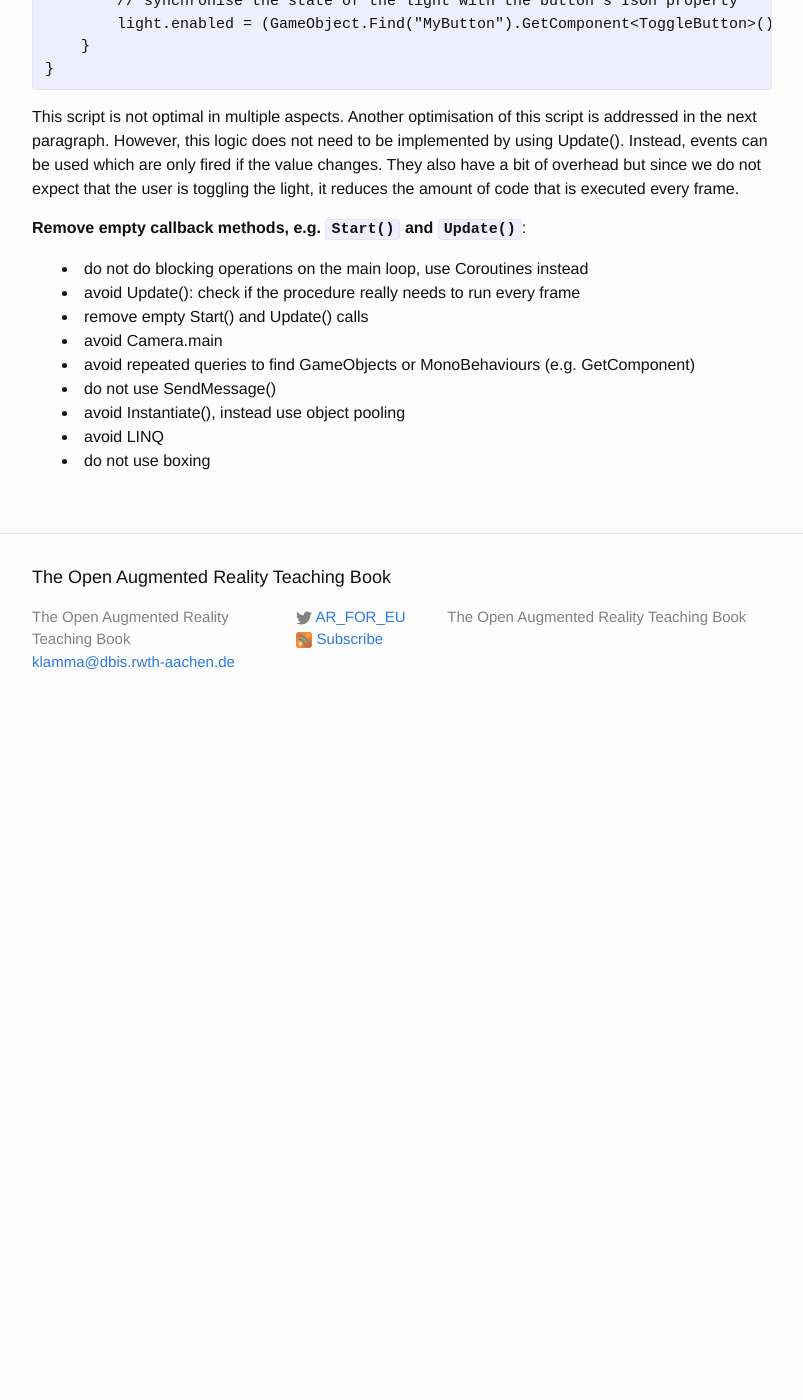
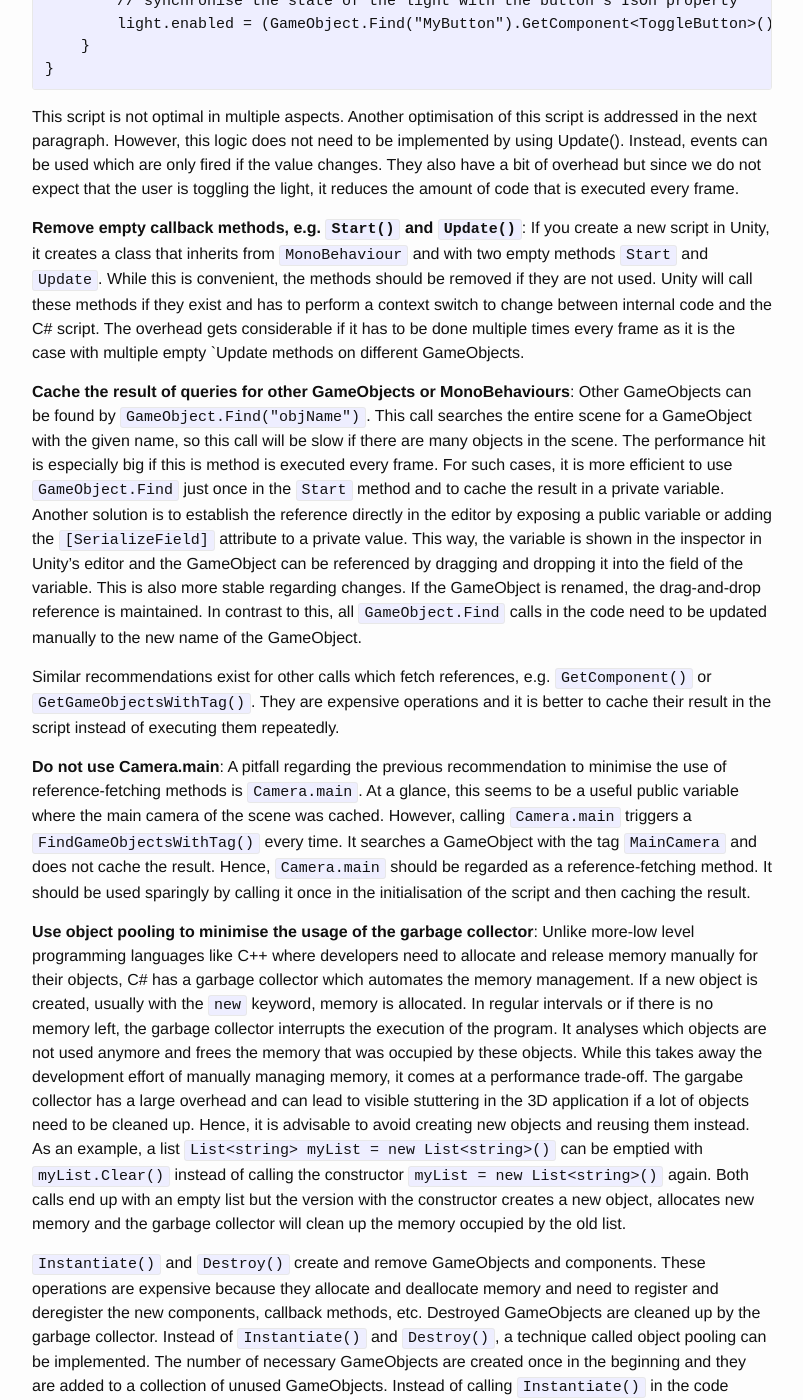
Before and after one commit to klamma/ar-for-eu-book, a Jekyll site: the page built from _pages/chapters/performance_profiling.md, in a window 1280 px wide and 1400 px high, scrolled down 10586 px. Shown: the whole window, without its empty margins (238-1041 px from the left). Built offline with Jekyll 4.4.1, drawn with Linux system fonts in a browser that asks for light colours; nearby versions of some CDN libraries; before the commit the page ends 11319 px from its top, so only the background shows below that; some of the changed text lies outside the part shown.

Commit message:
added script performance recommendations

```diff
--- a/_pages/chapters/performance_profiling.md
+++ b/_pages/chapters/performance_profiling.md
@@ -276,6 +276,7 @@ An example for this is the `NativeArray`.
 Developers can create jobs and schedule them.
 After that, they are picked up and executed by one of the available threads.
 
+
 **Avoid `Update()`**:
 The `Update()` method is executed every frame.
 By moving logic from the `Update()` method to other solutions, the processing time of every frame can be improved.
@@ -327,14 +328,51 @@ Instead, events can be used which are only fired if the value changes.
 They also have a bit of overhead but since we do not expect that the user is toggling the light, it reduces the amount of code that is executed every frame.
 
 **Remove empty callback methods, e.g. `Start()` and `Update()`**:
+If you create a new script in Unity, it creates a class that inherits from `MonoBehaviour` and with two empty methods `Start` and `Update`.
+While this is convenient, the methods should be removed if they are not used.
+Unity will call these methods if they exist and has to perform a context switch to change between internal code and the C# script.
+The overhead gets considerable if it has to be done multiple times every frame as it is the case with multiple empty `Update methods on different GameObjects.
 
+**Cache the result of queries for other GameObjects or MonoBehaviours**:
+Other GameObjects can be found by `GameObject.Find("objName")`.
+This call searches the entire scene for a GameObject with the given name, so this call will be slow if there are many objects in the scene.
+The performance hit is especially big if this is method is executed every frame.
+For such cases, it is more efficient to use `GameObject.Find` just once in the `Start` method and to cache the result in a private variable.
+Another solution is to establish the reference directly in the editor by exposing a public variable or adding the `[SerializeField]` attribute to a private value.
+This way, the variable is shown in the inspector in Unity's editor and the GameObject can be referenced by dragging and dropping it into the field of the variable.
+This is also more stable regarding changes.
+If the GameObject is renamed, the drag-and-drop reference is maintained.
+In contrast to this, all `GameObject.Find` calls in the code need to be updated manually to the new name of the GameObject.
 
-- do not do blocking operations on the main loop, use Coroutines instead
-- avoid Update(): check if the procedure really needs to run every frame
-- remove empty Start() and Update() calls
-- avoid Camera.main
-- avoid repeated queries to find GameObjects or MonoBehaviours (e.g. GetComponent)
-- do not use SendMessage()
-- avoid Instantiate(), instead use object pooling
-- avoid LINQ
-- do not use boxing
+Similar recommendations exist for other calls which fetch references, e.g. `GetComponent()` or `GetGameObjectsWithTag()`.
+They are expensive operations and it is better to cache their result in the script instead of executing them repeatedly.
+
+**Do not use Camera.main**:
+A pitfall regarding the previous recommendation to minimise the use of reference-fetching methods is `Camera.main`.
+At a glance, this seems to be a useful public variable where the main camera of the scene was cached.
+However, calling `Camera.main` triggers a `FindGameObjectsWithTag()` every time.
+It searches a GameObject with the tag `MainCamera` and does not cache the result.
+Hence, `Camera.main` should be regarded as a reference-fetching method.
+It should be used sparingly by calling it once in the initialisation of the script and then caching the result.
+
+**Use object pooling to minimise the usage of the garbage collector**:
+Unlike more-low level programming languages like C++ where developers need to allocate and release memory manually for their objects, C# has a garbage collector which automates the memory management.
+If a new object is created, usually with the `new` keyword, memory is allocated.
+In regular intervals or if there is no memory left, the garbage collector interrupts the execution of the program.
+It analyses which objects are not used anymore and frees the memory that was occupied by these objects.
+While this takes away the development effort of manually managing memory, it comes at a performance trade-off.
+The gargabe collector has a large overhead and can lead to visible stuttering in the 3D application if a lot of objects need to be cleaned up.
+Hence, it is advisable to avoid creating new objects and reusing them instead.
+As an example, a list `List<string> myList = new List<string>()` can be emptied with `myList.Clear()` instead of calling the constructor `myList = new List<string>()` again.
+Both calls end up with an empty list but the version with the constructor creates a new object, allocates new memory and the garbage collector will clean up the memory occupied by the old list.
+
+`Instantiate()` and `Destroy()` create and remove GameObjects and components.
+These operations are expensive because they allocate and deallocate memory and need to register and deregister the new components, callback methods, etc.
+Destroyed GameObjects are cleaned up by the garbage collector.
+Instead of `Instantiate()` and `Destroy()`, a technique called object pooling can be implemented.
+The number of necessary GameObjects are created once in the beginning and they are added to a collection of unused GameObjects.
+Instead of calling `Instantiate()` in the code again, the code now requests a GameObject from the pool.
+Once the object is not used anymore, it is not destroyed but returned to the pool.
+
+Object pooling cannot only be used for GameObjects but for any object.
+As an example, it is an important technique when meshes are created via code.
```
